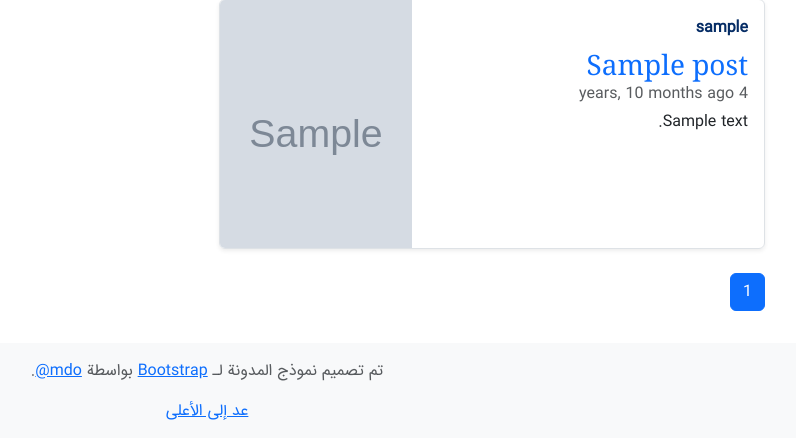
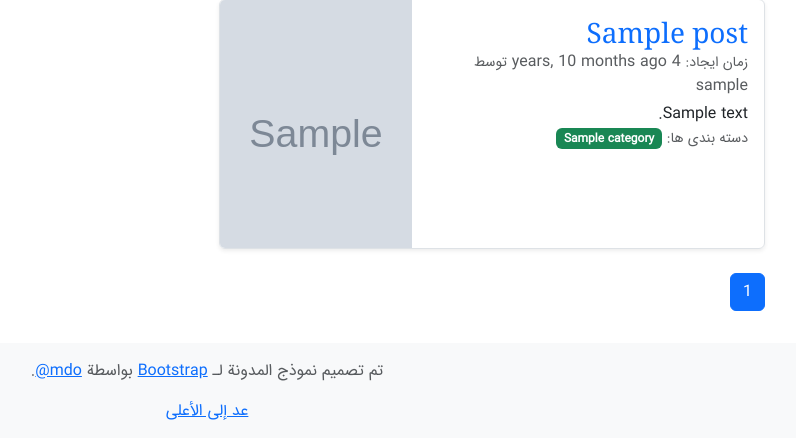
Before and after one commit to sajjadkargar6131/blog, a Django app: page /blog/ in a window 1280 px wide. Shown: the part 133-571 px from the top of the page, without its empty margins (433-1229 px from the left). Run offline with Django 4.2, Linux system fonts and the light colour scheme; tables that the repository leaves empty hold one stand-in row (values such as "Sample post"); grey boxes marked "Sample" are stand-in pictures; some web fonts are replaced.

Commit message:
improve template

```diff
--- a/blog/templates/blog/post_list.html
+++ b/blog/templates/blog/post_list.html
@@ -3,20 +3,25 @@
 {% block content %}
 <div class="row mb-2">
     {% for item in list %}
-
      <div class="col-md-6">
       <div class="row g-0 border rounded overflow-hidden flex-md-row mb-4 shadow-sm h-md-250 position-relative">
         <div class="col p-3 d-flex flex-column position-static">
-          <strong class="d-inline-block mb-2 text-primary-emphasis">{{ item.author }}</strong>
+          {% comment %} <strong class="d-inline-block mb-2 text-primary-emphasis">{{ item.author }}</strong> {% endcomment %}
           <a href="{% url 'post_detail' item.pk %}" class="text-decoration-none"><h3 class="mb-0">{{ item.title|truncatewords:20 }}</h3></a>
-          <div class="mb-1 text-body-secondary">{{ item.created_at|naturaltime }}</div>
+          <div class="mb-1 text-body-secondary">
+            <small><span class="text-muted">زمان ایجاد:</span></small>
+            {{ item.created_at|naturaltime }}
+            <small><span class="text-muted">توسط</span></small>
+            {{ item.author }}
+          </div>
           <div style="text-align: justify;">
             <p class="card-text mb-auto ">{{ item.text|truncatewords:15 }}</p>
           </div>
           <div class="mb-1 ">
+            <small><span class="text-muted">دسته بندی ها:</span></small>
             {% if item.categories.all.exists  %}
               {% for cat  in item.categories.all %}
-                <span class="badge bg-success mb-2">{{cat.title}}</span>
+                <a href=""><span class="badge bg-success mb-2">{{cat.name}}</span></a>
               {% endfor %}
             {% else %}
               <span class="badge bg-secondary mb-2">فاقد دسته بندی</span>
```
